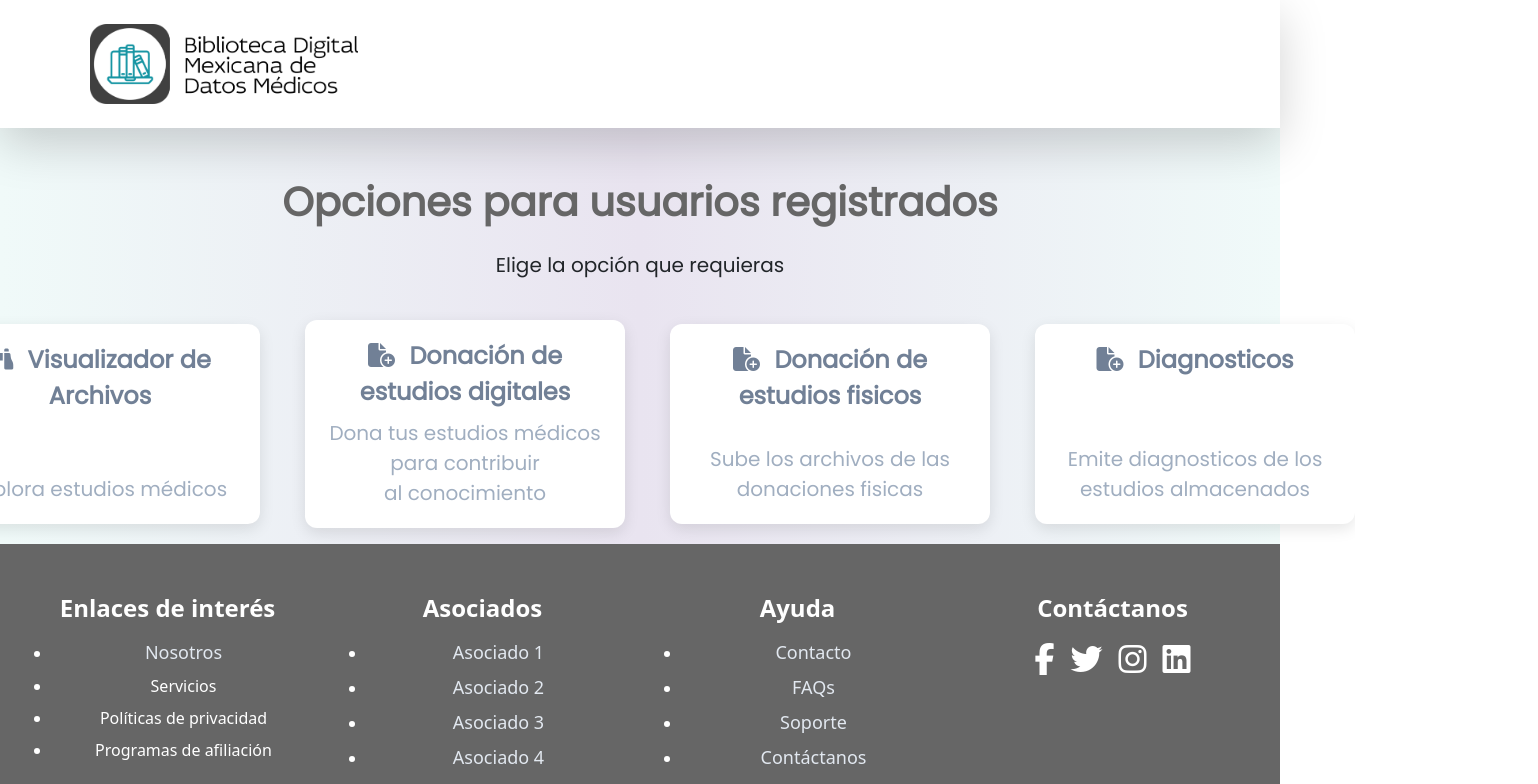
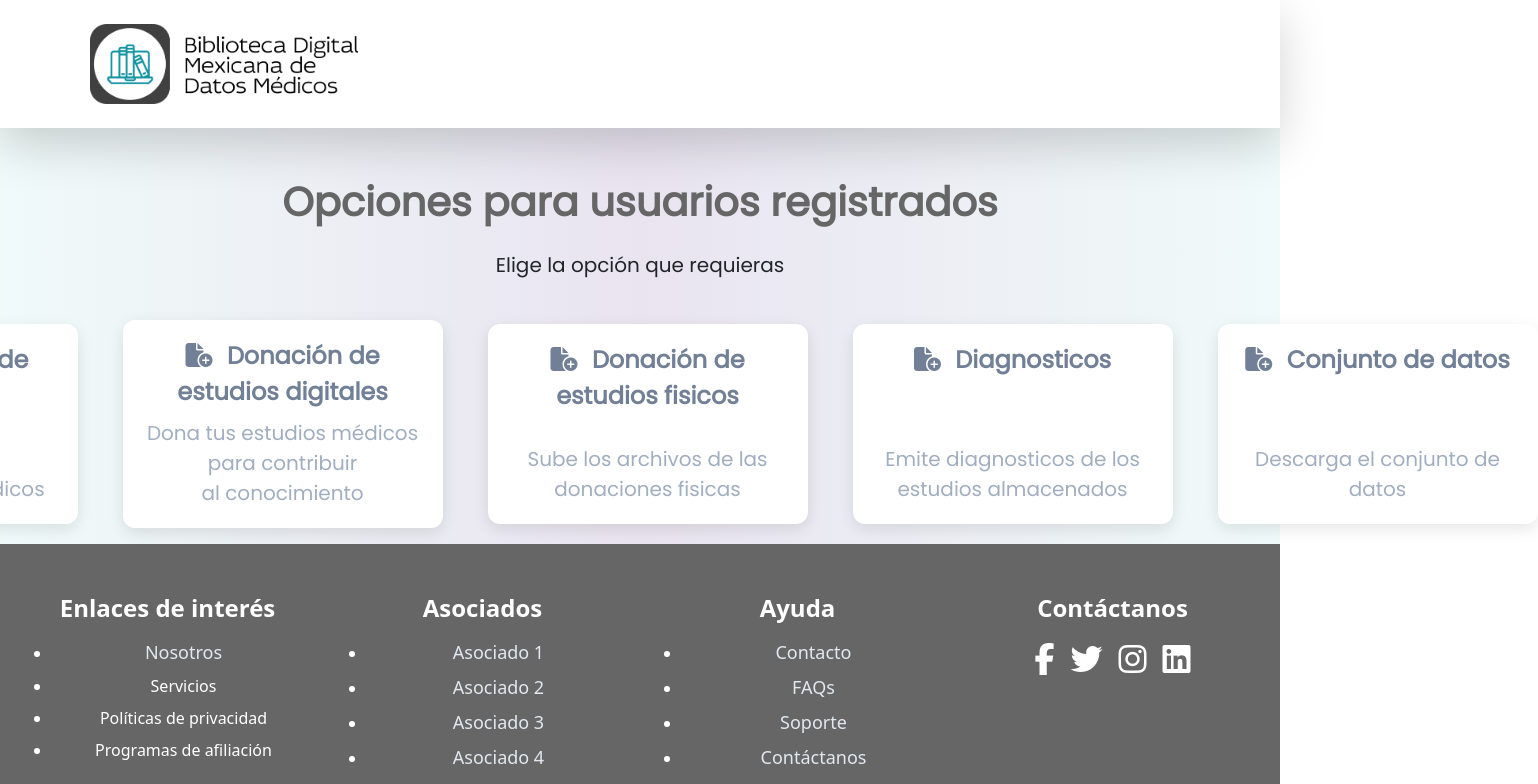
Before and after one commit to elCatmon/repositorio_imagenes_columna, a React (Create React App) app in the folder pruebas/: page /menu in a window 1280 px wide. Shown: the top 784 px of the page, 1538 px wide, since content can reach past the window. Built offline with nearby package versions, Linux system fonts and the light colour scheme; what cornerstone-wado-image-loader would draw is missing.

Commit message:
Update MenuAcceso.js

```diff
--- a/pruebas/src/components/MenuAcceso/MenuAcceso.js
+++ b/pruebas/src/components/MenuAcceso/MenuAcceso.js
@@ -50,6 +50,13 @@ const Fisica = () => {
       </div>
     </a>
 
+    <a href="/dataset"  className="nav-link transform hover:scale-110 transition-transform duration-300 ml-6">
+      <div className="qr-card">
+        <p className=" text-2xl text-gray-600 mt-2 font-semibold "><i className="fas fa-file-circle-plus"></i> Conjunto de datos</p>
+        <p className="text-gray-500 mt-2">Descarga el conjunto de datos</p>
+      </div>
+    </a>
+
   </div>
 
 
```
